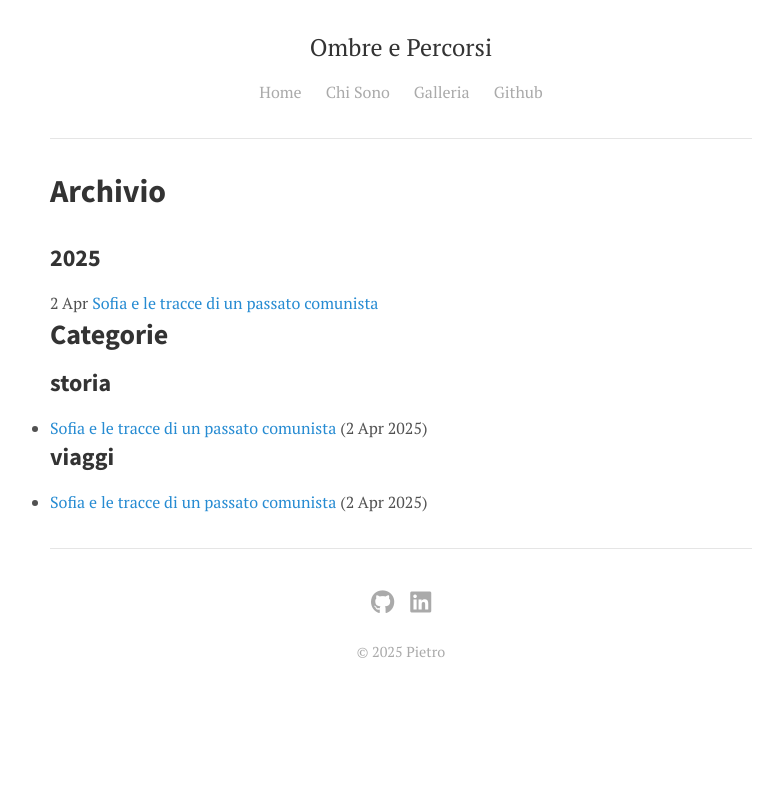
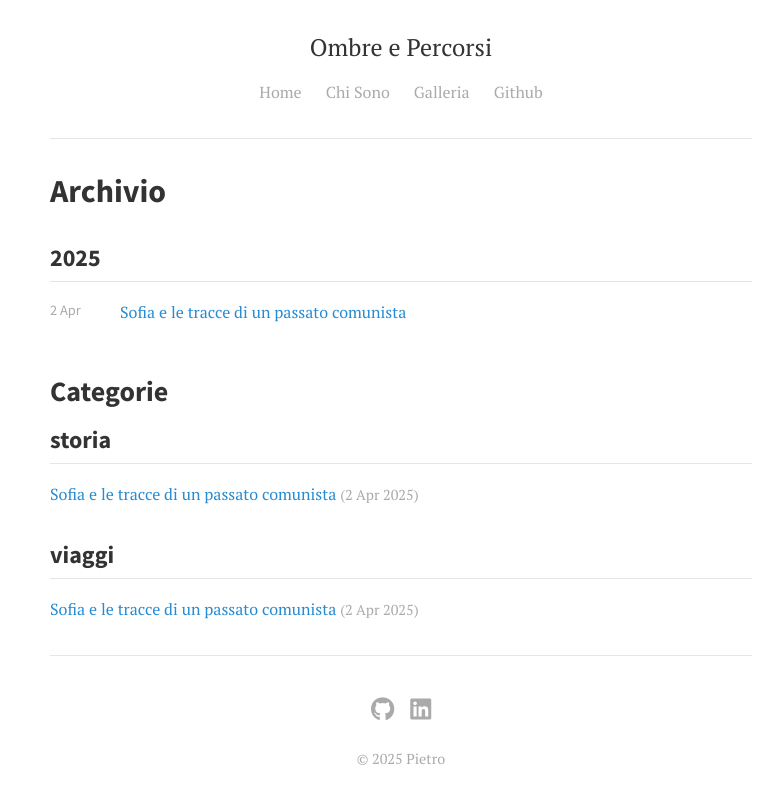
Before and after one commit to pietro00b/ombre-e-percorsi, a Jekyll site: the page built from archivio.md, in a window 1280 px wide. Shown: the top 804 px of the page, without its empty margins (239-1022 px from the left). Built offline with Jekyll 4.4.1, drawn with Linux system fonts in a browser that asks for light colours; nearby versions of some CDN libraries.

Commit message:
Update main.scss

```diff
--- a/_sass/main.scss
+++ b/_sass/main.scss
@@ -295,3 +295,136 @@ p {
     }
   }
 }
+
+// Archives page
+.archives {
+  margin-bottom: 3rem;
+
+  .archive-year {
+    margin-top: 2rem;
+    color: #333;
+    border-bottom: 1px solid $border-color;
+    padding-bottom: 0.5rem;
+  }
+
+  .archive-item {
+    margin: 0.75rem 0;
+    display: flex;
+
+    .archive-date {
+      width: 70px;
+      color: $light-color;
+      font-family: $sans-font;
+      font-size: 0.9rem;
+    }
+  }
+}
+
+.categories {
+  .category-group {
+    margin-bottom: 2rem;
+
+    h3 {
+      margin-top: 0;
+      color: #333;
+      border-bottom: 1px solid $border-color;
+      padding-bottom: 0.5rem;
+    }
+
+    ul {
+      list-style: none;
+      padding: 0;
+
+      li {
+        margin: 0.5rem 0;
+
+        .post-date {
+          color: $light-color;
+          font-size: 0.9rem;
+        }
+      }
+    }
+  }
+}
+
+// Pagination
+.pagination {
+  display: flex;
+  justify-content: space-between;
+  align-items: center;
+  margin: 4rem 0 2rem;
+  color: $light-color;
+  font-family: $sans-font;
+  font-size: 0.9rem;
+
+  a {
+    color: $body-color;
+    text-decoration: none;
+
+    &:hover {
+      text-decoration: underline;
+    }
+  }
+
+  .disabled {
+    color: #ddd;
+  }
+}
+
+// Post navigation
+.post-navigation {
+  margin-top: 3rem;
+  padding-top: 1rem;
+  border-top: 1px solid $border-color;
+  display: flex;
+  justify-content: space-between;
+  font-family: $sans-font;
+  font-size: 0.9rem;
+
+  a {
+    max-width: 45%;
+    text-decoration: none;
+    color: $body-color;
+
+    &:hover {
+      color: $link-color;
+    }
+  }
+
+  .prev {
+    text-align: left;
+  }
+
+  .next {
+    text-align: right;
+  }
+}
+
+// Gallery container
+.gallery-container {
+  .gallery-post {
+    margin-bottom: 3rem;
+
+    h3 {
+      margin-bottom: 0.5rem;
+    }
+
+    .location {
+      color: $light-color;
+      font-family: $sans-font;
+      font-size: 0.9rem;
+      margin-bottom: 1rem;
+    }
+
+    .more-images {
+      text-align: center;
+      padding: 1rem;
+      background: #f9f9f9;
+      border-radius: 4px;
+
+      a {
+        color: $link-color;
+      }
+    }
+  }
+}
```
